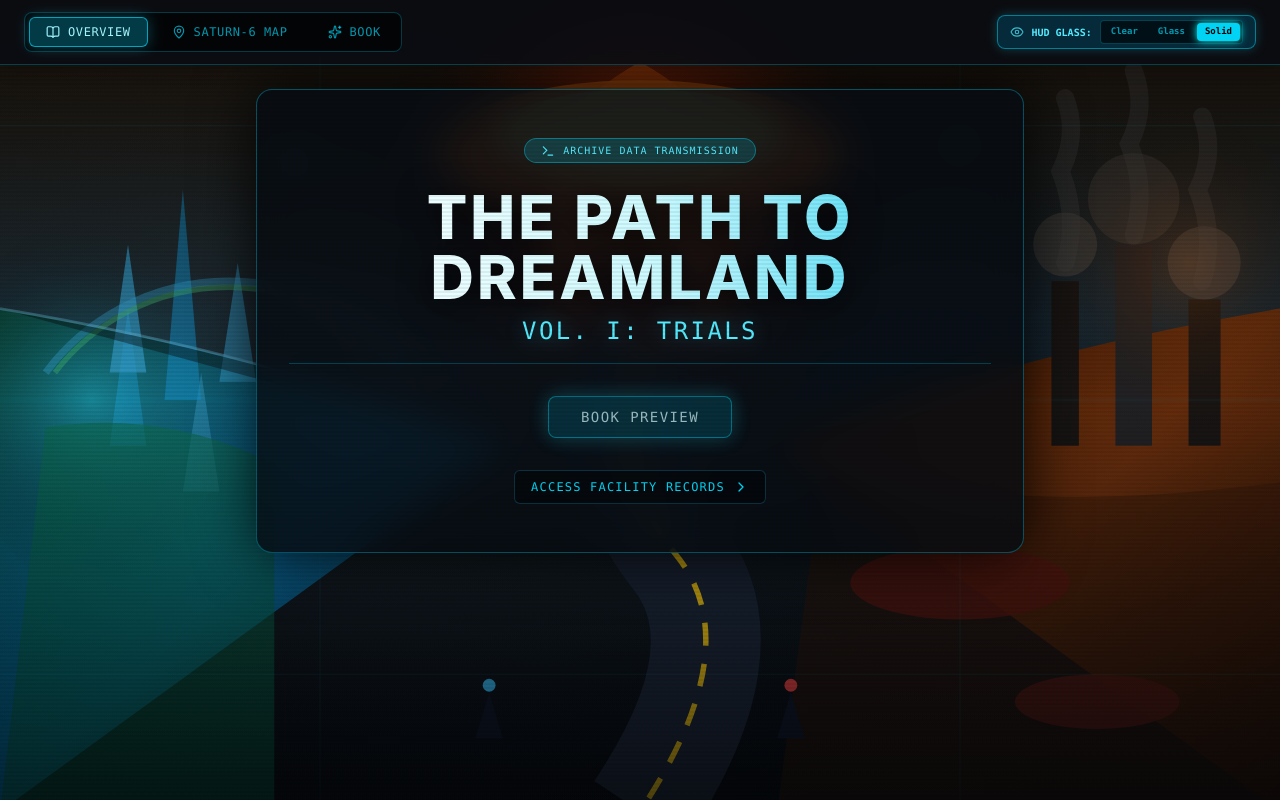
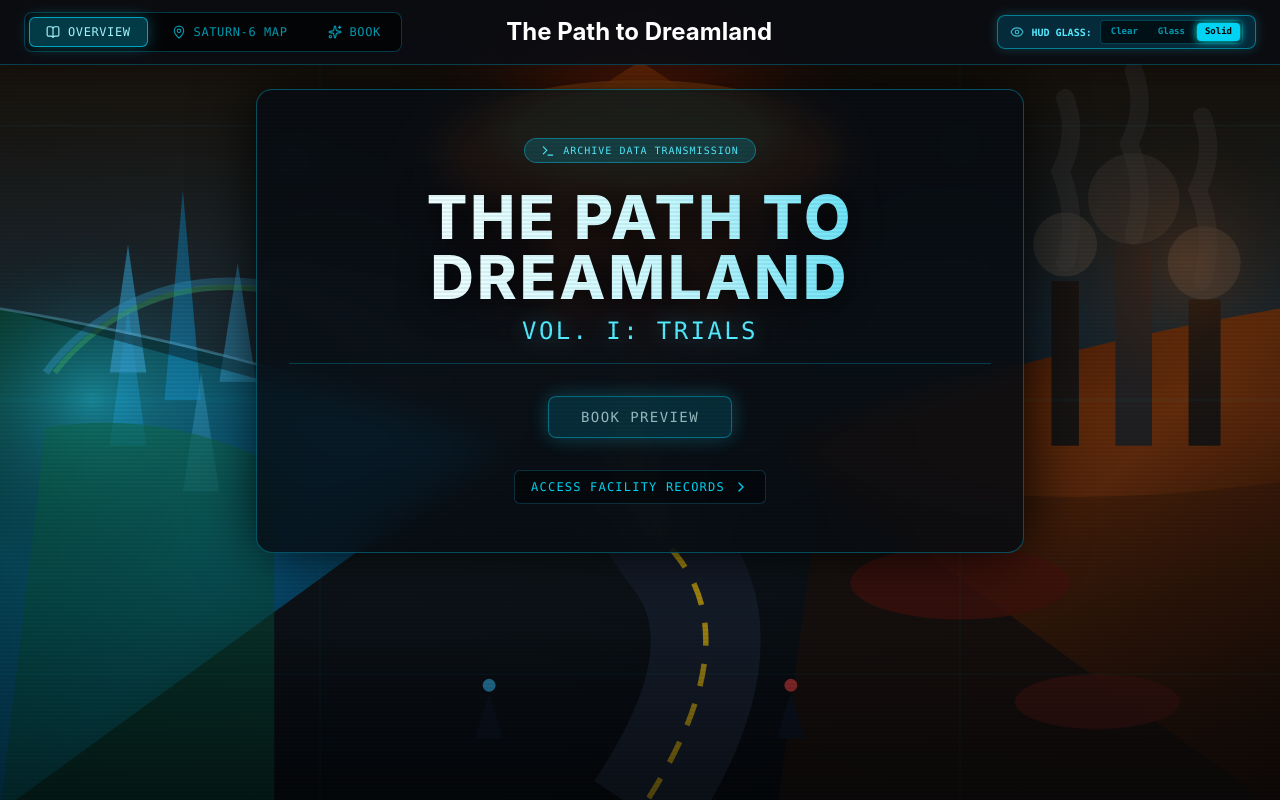
Before and after one commit to sstewart78/dreamland, a React (Vite) app: page / in a window 1280 px wide. Built offline with nearby package versions, Linux system fonts and the light colour scheme.

Commit message:
Sitename h1 in header for larger screens

```diff
--- a/src/HUDToggle/HUDToggle.tsx
+++ b/src/HUDToggle/HUDToggle.tsx
@@ -7,7 +7,7 @@ type HUDToggleProps = {
 };
 export function HUDToggle({ bgOpacity, setBgOpacity }: HUDToggleProps) {
     return(
-        <div className='flex items-center gap-3 text-[10px] font-mono'>
+        <div className='flex items-center gap-3 text-[10px] font-mono lg:pl-30'>
             <div className='flex items-center gap-2 px-3 py-1 rounded-lg border border-cyan-400/50 bg-cyan-950/80 backdrop-blur shadow-[0_0_12px_rgba(34,211,238,0.25)]'>
               <Eye className='w-3.5 h-3.5 text-cyan-300 animate-pulse' />
               <span className='text-cyan-300 font-bold uppercase hidden md:inline'>HUD Glass:</span>
--- a/src/Header/Header.tsx
+++ b/src/Header/Header.tsx
@@ -21,6 +21,7 @@ function Header({ activeTab, onTabChange, bgOpacity, setBgOpacity, showMobileSch
         isMobileAsideOpen={isMobileAsideOpen}
         onToggleMobileSchematic={onToggleMobileSchematic}
       />
+      <h2 className="sm:text-base md:text-lg xl:text-2xl hidden lg:block font-bold text-white">The Path to Dreamland</h2>
       <HUDToggle bgOpacity={bgOpacity} setBgOpacity={setBgOpacity} />
     </header>
   );
```
